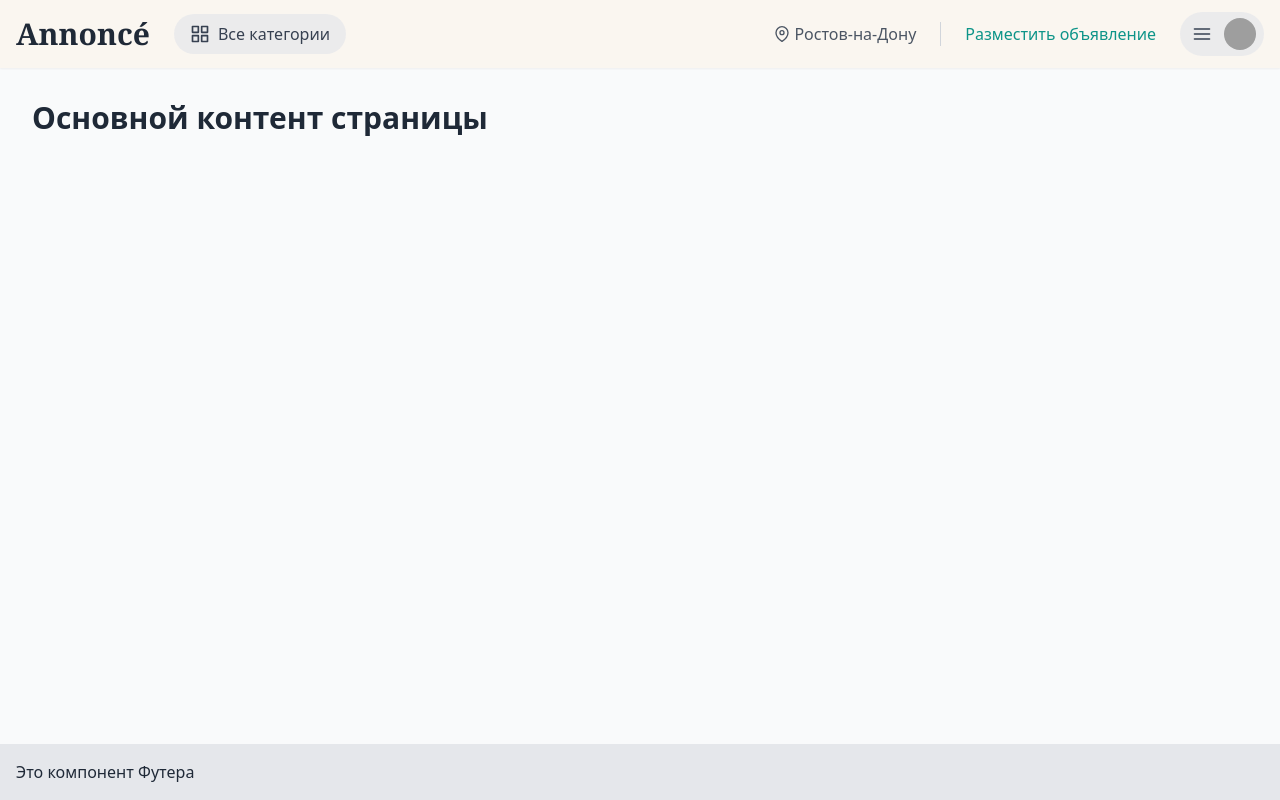
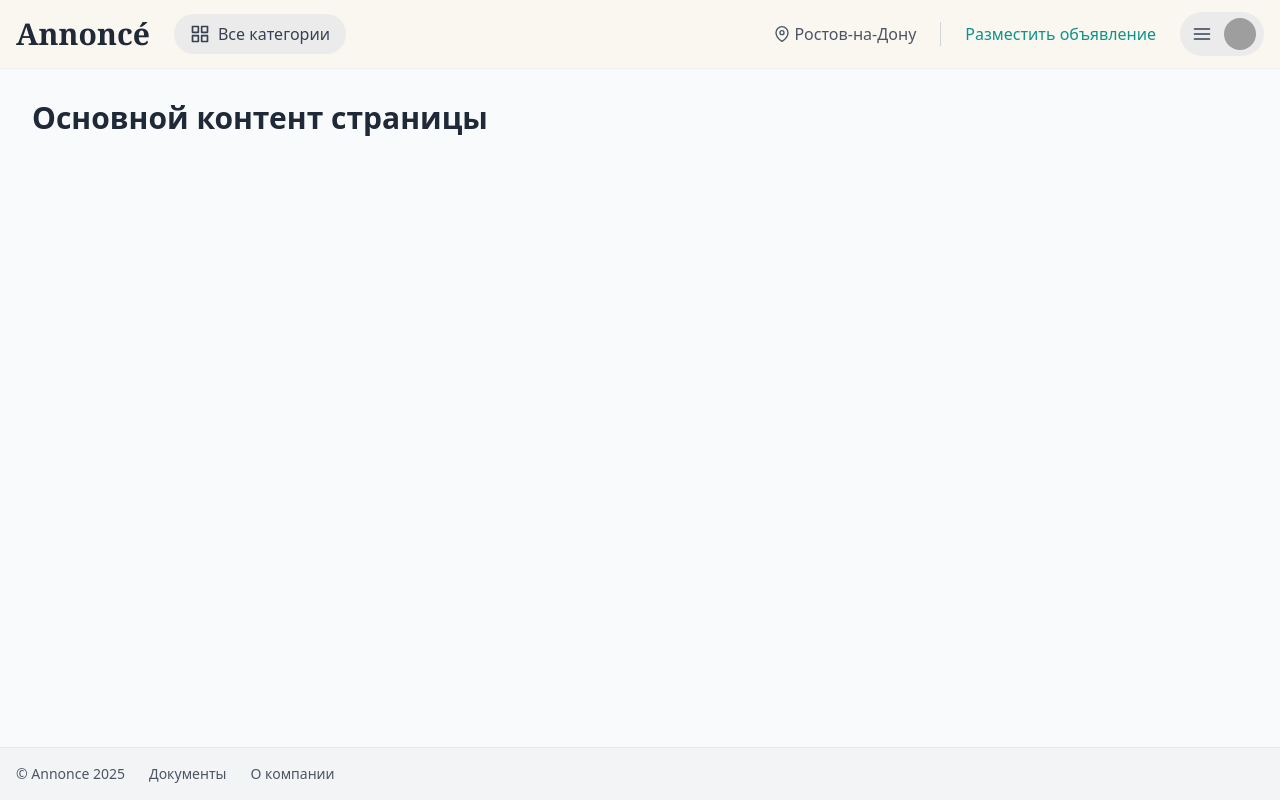
Before and after one commit to totoshka19/annonce, a Nuxt app: page / in a window 1280 px wide. Built offline with nearby package versions, Linux system fonts and the light colour scheme; grey boxes are pictures that could not be loaded.

Commit message:
Футер

```diff
--- a/app/components/footer.vue
+++ b/app/components/footer.vue
@@ -1,11 +1,19 @@
 <template>
-  <footer class="bg-gray-200 text-gray-800 p-4 mt-auto">
-    <div class="container mx-auto">
-      <p>Это компонент Футера</p>
+  <footer class="bg-gray-100 border-t border-gray-200 mt-auto text-sm">
+    <div class="container mx-auto px-4 py-4 flex items-center space-x-6 text-gray-600">
+      <div>
+        &copy; Annonce {{ currentYear }}
+      </div>
+      <nav class="flex items-center space-x-6">
+        <a href="#" class="hover:underline">Документы</a>
+        <a href="#" class="hover:underline">О компании</a>
+      </nav>
     </div>
   </footer>
 </template>
 
-<script setup></script>
+<script setup>
+const currentYear = new Date().getFullYear();
+</script>
 
 <style scoped></style>
```
